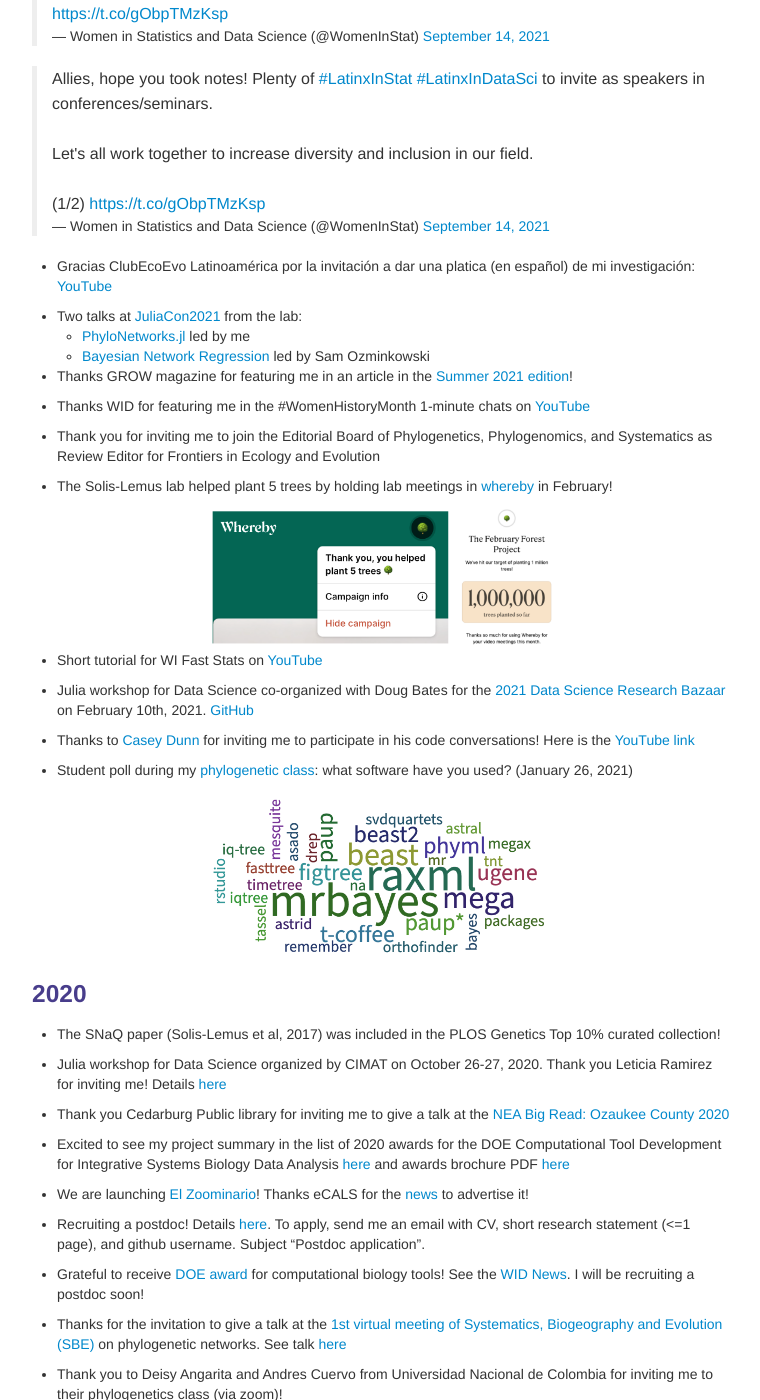
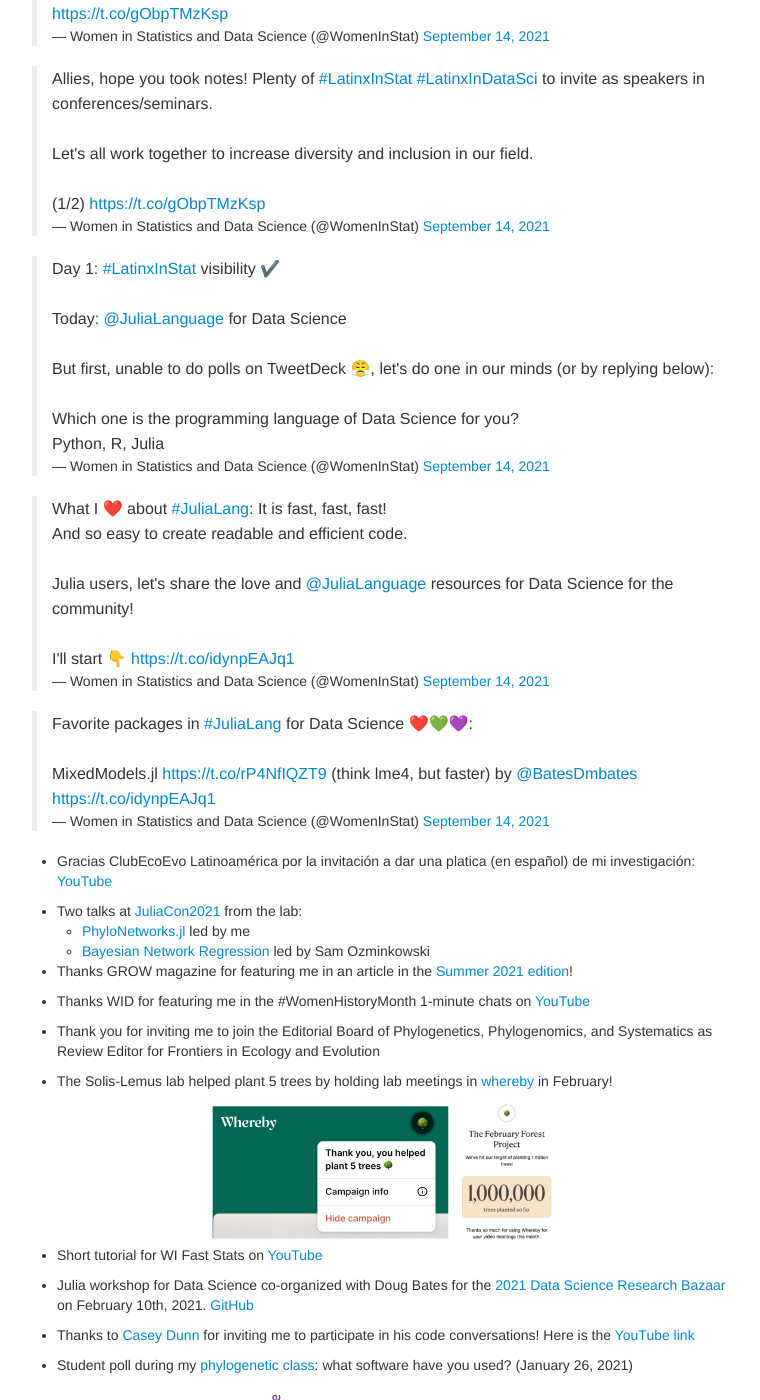
Before and after one commit to solislemuslab/solislemuslab.github.io, a Jekyll site: the page built from pages/news.md, in a window 1280 px wide and 1400 px high, scrolled down 606 px. Shown: the whole window, without its empty margins (258-1018 px from the left). Built offline with Jekyll 4.4.1, drawn with Linux system fonts in a browser that asks for light colours; comment, search, counter and statistics services are not loaded.

Commit message:
tweet data science

```diff
--- a/pages/news.md
+++ b/pages/news.md
@@ -16,6 +16,12 @@ description: Solis-Lemus lab
 <blockquote class="twitter-tweet"><p lang="en" dir="ltr">Gracias comunidad <a href="https://twitter.com/hashtag/LatinxInStat?src=hash&amp;ref_src=twsrc%5Etfw">#LatinxInStat</a> <a href="https://twitter.com/hashtag/LatinxInDataSci?src=hash&amp;ref_src=twsrc%5Etfw">#LatinxInDataSci</a> for the overwhelming response! So excited to hear from all of you.<br><br>Let&#39;s continue to find ways to stay connected!<br><br>🇧🇿🇨🇷🇸🇻🇬🇹🇭🇳🇲🇽🇳🇮🇵🇦🇦🇷🇧🇴🇧🇷🇨🇱🇨🇴🇪🇨🇬🇫🇬🇾🇵🇾🇵🇪🇸🇷🇺🇾🇻🇪🇨🇺🇩🇴🇭🇹🇬🇵🇲🇶🇵🇷🇧🇱 <a href="https://t.co/gObpTMzKsp">https://t.co/gObpTMzKsp</a></p>&mdash; Women in Statistics and Data Science (@WomenInStat) <a href="https://twitter.com/WomenInStat/status/1437584487618158595?ref_src=twsrc%5Etfw">September 14, 2021</a></blockquote> <script async src="https://platform.twitter.com/widgets.js" charset="utf-8"></script>
 
 <blockquote class="twitter-tweet"><p lang="en" dir="ltr">Allies, hope you took notes! Plenty of <a href="https://twitter.com/hashtag/LatinxInStat?src=hash&amp;ref_src=twsrc%5Etfw">#LatinxInStat</a> <a href="https://twitter.com/hashtag/LatinxInDataSci?src=hash&amp;ref_src=twsrc%5Etfw">#LatinxInDataSci</a> to invite as speakers in conferences/seminars. <br><br>Let&#39;s all work together to increase diversity and inclusion in our field.<br><br>(1/2) <a href="https://t.co/gObpTMzKsp">https://t.co/gObpTMzKsp</a></p>&mdash; Women in Statistics and Data Science (@WomenInStat) <a href="https://twitter.com/WomenInStat/status/1437764708124221440?ref_src=twsrc%5Etfw">September 14, 2021</a></blockquote> <script async src="https://platform.twitter.com/widgets.js" charset="utf-8"></script>
+
+<blockquote class="twitter-tweet"><p lang="en" dir="ltr">Day 1: <a href="https://twitter.com/hashtag/LatinxInStat?src=hash&amp;ref_src=twsrc%5Etfw">#LatinxInStat</a> visibility ✔️<br><br>Today: <a href="https://twitter.com/JuliaLanguage?ref_src=twsrc%5Etfw">@JuliaLanguage</a> for Data Science <br><br>But first, unable to do polls on TweetDeck 😤, let&#39;s do one in our minds (or by replying below):<br><br>Which one is the programming language of Data Science for you?<br>Python, R, Julia</p>&mdash; Women in Statistics and Data Science (@WomenInStat) <a href="https://twitter.com/WomenInStat/status/1437783223300411395?ref_src=twsrc%5Etfw">September 14, 2021</a></blockquote> <script async src="https://platform.twitter.com/widgets.js" charset="utf-8"></script>
+
+<blockquote class="twitter-tweet"><p lang="en" dir="ltr">What I ❤️ about <a href="https://twitter.com/hashtag/JuliaLang?src=hash&amp;ref_src=twsrc%5Etfw">#JuliaLang</a>: It is fast, fast, fast!<br>And so easy to create readable and efficient code.<br><br>Julia users, let&#39;s share the love and <a href="https://twitter.com/JuliaLanguage?ref_src=twsrc%5Etfw">@JuliaLanguage</a> resources for Data Science for the community!<br><br>I&#39;ll start 👇 <a href="https://t.co/idynpEAJq1">https://t.co/idynpEAJq1</a></p>&mdash; Women in Statistics and Data Science (@WomenInStat) <a href="https://twitter.com/WomenInStat/status/1437837408951754762?ref_src=twsrc%5Etfw">September 14, 2021</a></blockquote> <script async src="https://platform.twitter.com/widgets.js" charset="utf-8"></script>
+
+<blockquote class="twitter-tweet"><p lang="en" dir="ltr">Favorite packages in <a href="https://twitter.com/hashtag/JuliaLang?src=hash&amp;ref_src=twsrc%5Etfw">#JuliaLang</a> for Data Science ❤️💚💜:<br><br>MixedModels.jl <a href="https://t.co/rP4NfIQZT9">https://t.co/rP4NfIQZT9</a> (think lme4, but faster) by <a href="https://twitter.com/BatesDmbates?ref_src=twsrc%5Etfw">@BatesDmbates</a> <a href="https://t.co/idynpEAJq1">https://t.co/idynpEAJq1</a></p>&mdash; Women in Statistics and Data Science (@WomenInStat) <a href="https://twitter.com/WomenInStat/status/1437838176773709827?ref_src=twsrc%5Etfw">September 14, 2021</a></blockquote> <script async src="https://platform.twitter.com/widgets.js" charset="utf-8"></script>
 
 - Gracias ClubEcoEvo Latinoamérica por la invitación a dar una platica (en español) de mi investigación: [YouTube](https://www.youtube.com/watch?v=PKXf1W4bocQ)
 
```
